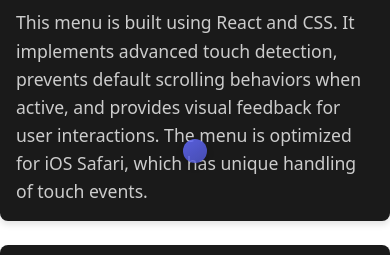
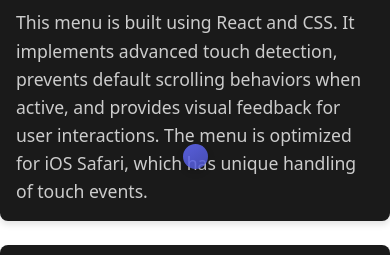
Before and after one commit to klineathan/press-hold-menu, a React (Vite) app: page /about in a window 390 px wide. Shown: the part 593-848 px from the top of the page. Built offline with nearby package versions, Linux system fonts and the light colour scheme.

Commit message:
Blur and dim background when menu active

```diff
--- a/src/App.css
+++ b/src/App.css
@@ -47,6 +47,27 @@
   flex-direction: column;
   align-items: center;
   z-index: 1; /* Keep below the menu */
+}
+
+/* Background overlay for when menu is active */
+.menu-backdrop {
+  position: fixed;
+  top: 0;
+  left: 0;
+  width: 100%;
+  height: 100%;
+  background-color: rgba(0, 0, 0, 0.7);
+  backdrop-filter: blur(5px);
+  -webkit-backdrop-filter: blur(5px); /* Safari support */
+  z-index: 90; /* Below menu (100) but above content */
+  opacity: 0;
+  pointer-events: none;
+  transition: opacity 0.3s ease, backdrop-filter 0.3s ease;
+}
+
+.menu-backdrop.active {
+  opacity: 1;
+  pointer-events: auto; /* Prevent clicks through to content when active */
 }
 
 /* Menu container */
@@ -113,6 +134,8 @@
 /* Main button */
 .main-button {
   position: relative;
+  width: 25px;
+  height: 25px;
   border-radius: 50%;
   background-color: #646cff;
   border: none;
@@ -164,7 +187,7 @@
   cursor: pointer;
   font-size: 0.75rem;
   /* Fixed scaling center */
-  transition: transform 0.3s ease, opacity 0.3s ease, box-shadow 0.3s ease;
+  transition: transform 0.3s cubic-bezier(0.175, 0.885, 0.32, 1.275), opacity 0.3s ease, box-shadow 0.3s ease;
   /* Improve touch handling */
   -webkit-tap-highlight-color: transparent;
   touch-action: manipulation;
@@ -174,28 +197,47 @@
   /* Prevent Safari text selection */
   -webkit-user-select: none;
   user-select: none;
+  transform: translate(-50%, -50%) scale(1);
 }
 
 .nav-button.active {
   opacity: 1;
+  animation: navButtonAppear 0.3s cubic-bezier(0.175, 0.885, 0.32, 1.275) forwards;
+}
+
+/* Animation for nav buttons appearance */
+@keyframes navButtonAppear {
+  0% {
+    opacity: 0;
+    transform: translate(-50%, -50%) scale(0.5);
+  }
+  100% {
+    opacity: 1;
+    transform: translate(-50%, -50%) scale(1);
+  }
 }
 
 /* Absolute simplicity - only scale with no movement */
 .nav-button.hovered {
-  transform: scale(1.2);
+  transform: translate(-50%, -50%) scale(1.8) !important;
+  box-shadow: 0 0 15px rgba(255, 100, 100, 0.7);
+  transition: transform 0.4s cubic-bezier(0.34, 1.56, 0.64, 1), box-shadow 0.3s ease;
 }
 
 /* Override for each specific button to ensure they scale in place */
 .nav-button:nth-child(1).hovered {
-  transform: scale(1.2);
+  transform: translate(-50%, -50%) scale(1.8) !important;
+  transition: transform 0.4s cubic-bezier(0.34, 1.56, 0.64, 1), box-shadow 0.3s ease;
 }
 
 .nav-button:nth-child(2).hovered {
-  transform: scale(1.2);
+  transform: translate(-50%, -50%) scale(1.8) !important;
+  transition: transform 0.4s cubic-bezier(0.34, 1.56, 0.64, 1), box-shadow 0.3s ease;
 }
 
 .nav-button:nth-child(3).hovered {
-  transform: scale(1.2);
+  transform: translate(-50%, -50%) scale(1.8) !important;
+  transition: transform 0.4s cubic-bezier(0.34, 1.56, 0.64, 1), box-shadow 0.3s ease;
 }
 
 /* Dummy content styles */
@@ -334,34 +376,37 @@
 /* Better mobile handling */
 @media (max-width: 768px) {
   .menu-container {
-    width: 180px;
-    height: 180px;
-    /* Keep centered at bottom */
-    bottom: 10px;
-    left: 50%;
-    transform: translateX(-50%);
+    bottom: 20px;
+    width: 150px;
+    height: 150px;
+  }
+
+  .menu-backdrop {
+    backdrop-filter: blur(3px); /* Lighter blur for mobile performance */
+    -webkit-backdrop-filter: blur(3px);
   }
 
   .main-button {
-    padding: 12px;
+    width: 25px;
+    height: 25px;
   }
 
   .nav-button {
-    width: 45px;
-    height: 45px;
-    font-size: 0.7rem;
+    width: 40px;
+    height: 40px;
+    font-size: 0.65rem;
   }
 
   .nav-button:nth-child(1).hovered {
-    transform: scale(1.2);
+    transform: scale(1.8);
   }
 
   .nav-button:nth-child(2).hovered {
-    transform: scale(1.2);
+    transform: scale(1.8);
   }
 
   .nav-button:nth-child(3).hovered {
-    transform: scale(1.2);
+    transform: scale(1.8);
   }
 
   .page-content {
--- a/src/components/Menu.jsx
+++ b/src/components/Menu.jsx
@@ -246,6 +246,14 @@
   }, [showPointer, pointerPosition]);
 
   return (
+    <>
+      {/* Backdrop overlay for blur/dim effect */}
+      <div
+        className={`menu-backdrop ${isActive ? 'active' : ''}`}
+        onMouseUp={handleLeave}
+        onTouchEnd={handleLeave}
+      />
+
       <div
         className="menu-container"
         ref={menuRef}
@@ -304,6 +312,7 @@
           </button>
         ))}
       </div>
+    </>
   );
 }
 
--- a/src/index.css
+++ b/src/index.css
@@ -34,25 +34,6 @@
   line-height: 1.1;
 }
 
-button {
-  border-radius: 8px;
-  border: 1px solid transparent;
-  padding: 0.6em 1.2em;
-  font-size: 1em;
-  font-weight: 500;
-  font-family: inherit;
-  background-color: #1a1a1a;
-  cursor: pointer;
-  transition: border-color 0.25s;
-}
-button:hover {
-  border-color: #646cff;
-}
-button:focus,
-button:focus-visible {
-  outline: 4px auto -webkit-focus-ring-color;
-}
-
 @media (prefers-color-scheme: light) {
   :root {
     color: #213547;
```
Lines whose indentation alone changed are shown as unchanged.
